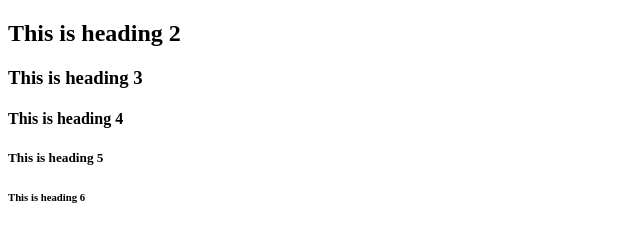
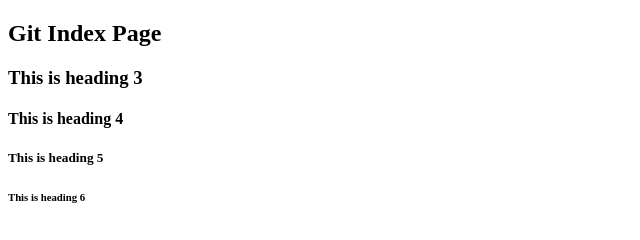
Before and after one commit to Janardhan242/newwebsite, a plain HTML site: page index.html in a window 1280 px wide. Shown: the full height of the page, 0-640 px from the left. Drawn offline with Linux system fonts and the light colour scheme.

Commit message:
changed index

```diff
--- a/index.html
+++ b/index.html
@@ -1,7 +1,7 @@
 <!DOCTYPE html>
 <html>
 <body>
-<h2>This is heading 2</h2>
+<h2>Git Index Page</h2>
 <h3>This is heading 3</h3>
 <h4>This is heading 4</h4>
 <h5>This is heading 5</h5>
```
